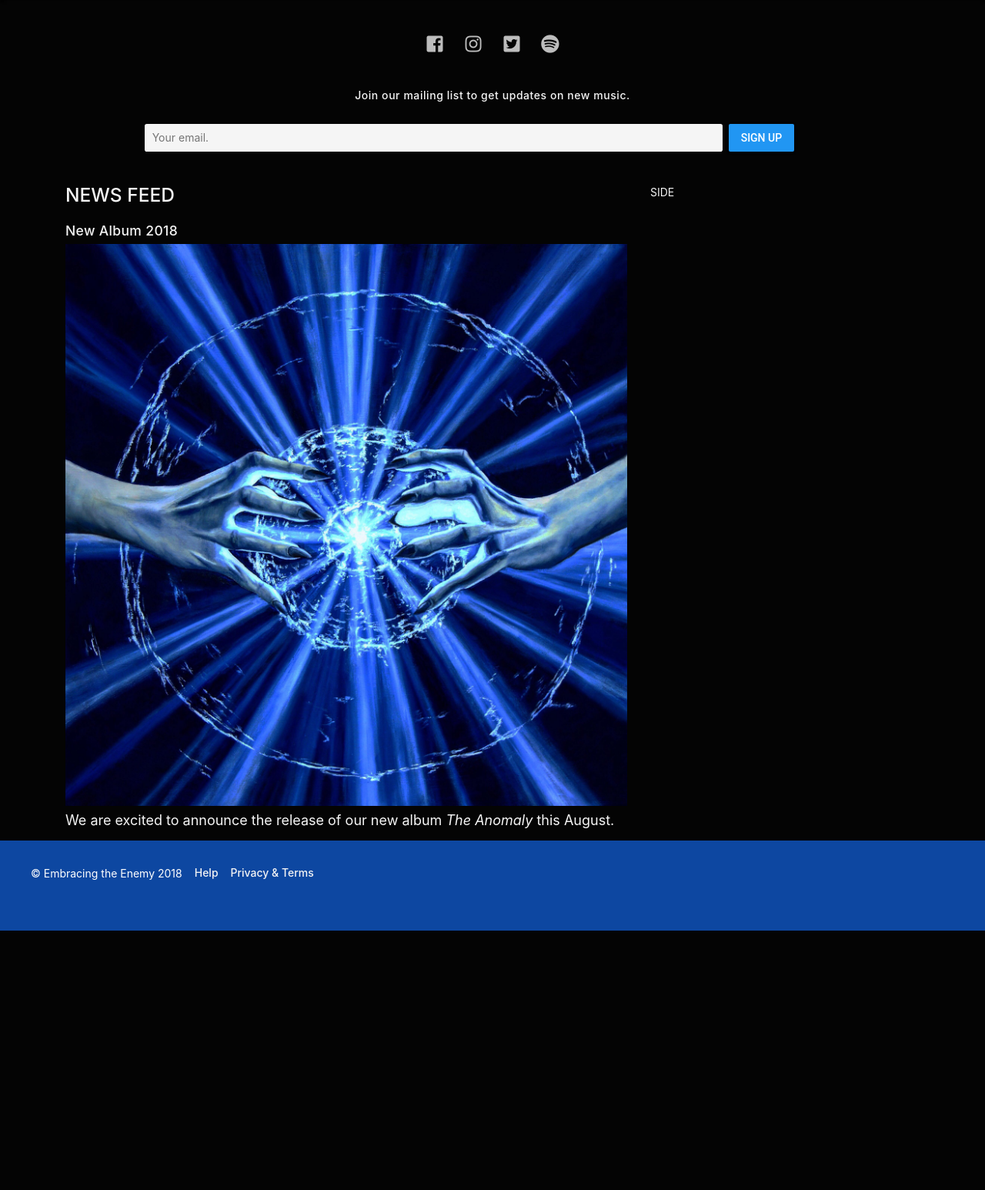
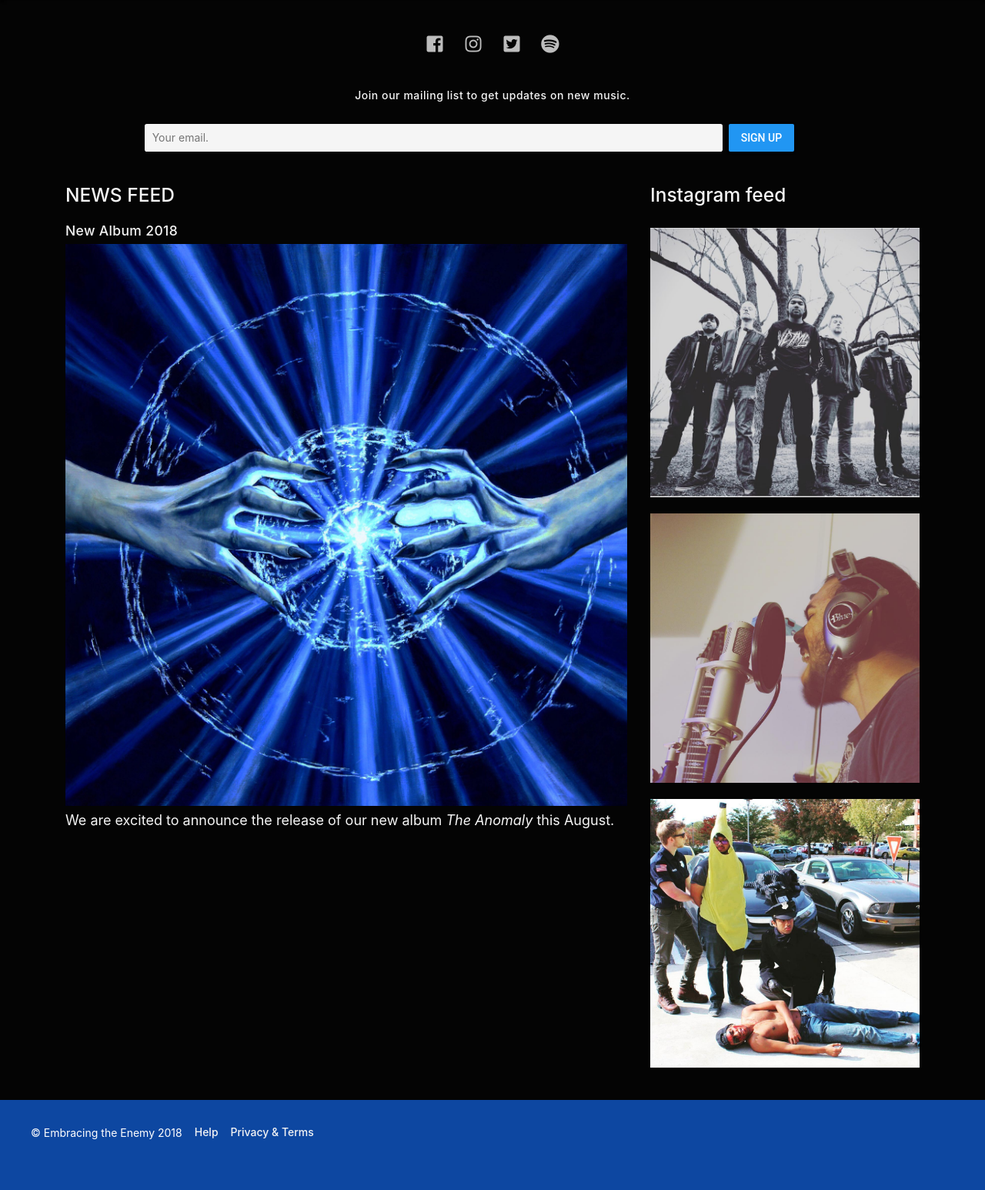
Before and after one commit to vi-v/embracingtheenemy, a Django app: page / in a window 1280 px wide. Shown: the part 66-1612 px from the top of the page at 77% size. Run offline with Django 3.2, Linux system fonts and the light colour scheme; some libraries are stand-ins or nearby versions.

Commit message:
Create instagram feed placeholder

```diff
--- a/ete/home/static/home/css/style.css
+++ b/ete/home/static/home/css/style.css
@@ -59,3 +59,8 @@ header.mdl-layout__header {
 .mail-input:focus, .mail-input:focus{
     outline: none;
 }
+
+.instagram-img {
+    max-width: 500px;
+    width: 100%;
+}
--- a/ete/home/templates/home/index.html
+++ b/ete/home/templates/home/index.html
@@ -52,15 +52,17 @@
     </div>
     <main class="mdl-layout__content">
         <div class="page-content">
-            <div class="container">
+            <div class="container mb-5">
                 <div class="row">
                     <div class="col mt-5 text-center">
-                        <a href="https://www.facebook.com/embracingtheenemy/" target="_blank" style="display: inline-block">
+                        <a href="https://www.facebook.com/embracingtheenemy/" target="_blank"
+                           style="display: inline-block">
                             <button class="ml-2 mr-2 mdl-button mdl-js-button mdl-button--icon social-button">
                                 <i class="fab fa-facebook-square"></i>
                             </button>
                         </a>
-                        <a href="https://www.instagram.com/embracingtheenemy/" target="_blank" style="display: inline-block">
+                        <a href="https://www.instagram.com/embracingtheenemy/" target="_blank"
+                           style="display: inline-block">
                             <button class="ml-2 mr-2 mdl-button mdl-js-button mdl-button--icon social-button">
                                 <i class="fab fa-instagram"></i>
                             </button>
@@ -70,7 +72,8 @@
                                 <i class="fab fa-twitter-square"></i>
                             </button>
                         </a>
-                        <a href="https://open.spotify.com/artist/1C4MebOQRBzemEpQz6jV42" target="_blank" style="display: inline-block">
+                        <a href="https://open.spotify.com/artist/1C4MebOQRBzemEpQz6jV42" target="_blank"
+                           style="display: inline-block">
                             <button class="ml-2 mr-2 mdl-button mdl-js-button mdl-button--icon social-button">
                                 <i class="fab fa-spotify"></i>
                             </button>
@@ -102,7 +105,7 @@
                 </div>
 
                 <div class="row mt-5">
-                    <div class="col-8">
+                    <div class="col-md-8 col-sm-12">
                         <div class="row">
                             <div class="col">
                                 <h3>NEWS FEED</h3>
@@ -121,7 +124,29 @@
                         </div>
                     </div>
 
-                    <div class="col-4">SIDE</div>
+                    <div class="col-md-4 col-sm-12">
+                        <div class="row">
+                            <div class="col">
+                                <h3>Instagram feed</h3>
+                            </div>
+                        </div>
+
+                        <div class="row mt-4">
+                            <div class="col">
+                                <img src="{% static 'home/images/instagram/ete1.jpg' %}" class="instagram-img" alt="">
+                            </div>
+                        </div>
+                        <div class="row mt-4">
+                            <div class="col">
+                                <img src="{% static 'home/images/instagram/ete2.jpg' %}" class="instagram-img" alt="">
+                            </div>
+                        </div>
+                        <div class="row mt-4">
+                            <div class="col">
+                                <img src="{% static 'home/images/instagram/ete3.jpg' %}" class="instagram-img" alt="">
+                            </div>
+                        </div>
+                    </div>
                 </div>
             </div>
 
```
Also changed, not shown: ete/home/static/home/images/instagram/ete1.jpg (added), ete/home/static/home/images/instagram/ete2.jpg (added), ete/home/static/home/images/instagram/ete3.jpg (added).
